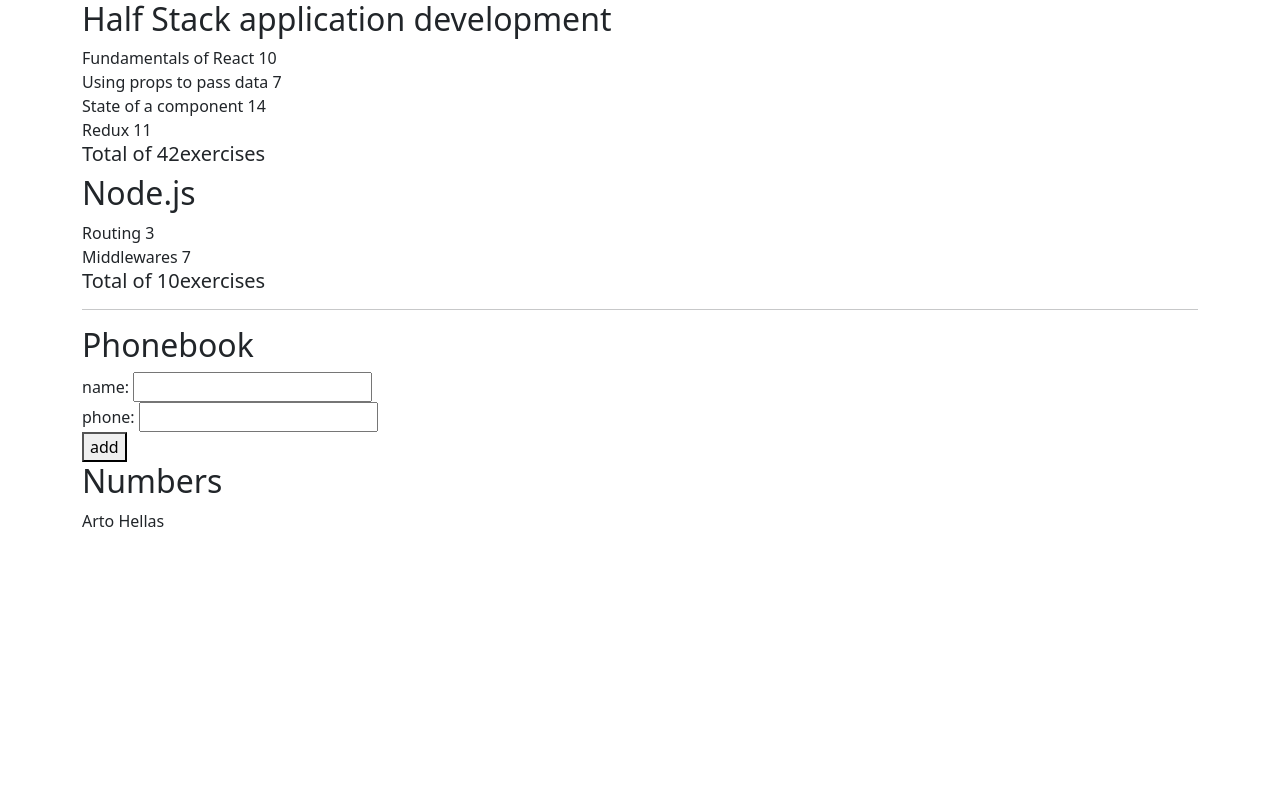
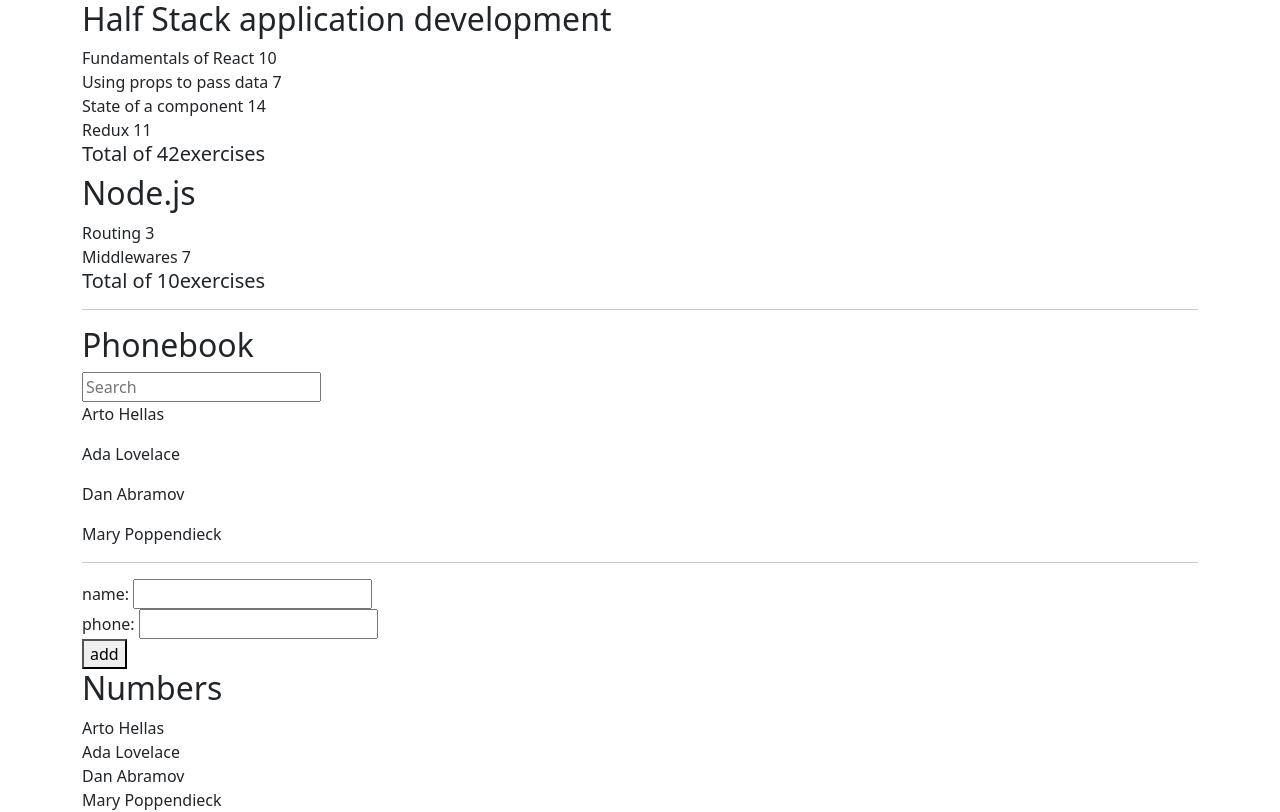
Before and after one commit to Peterzolo/Part2, a React (Create React App) app: page / in a window 1280 px wide. Built offline with nearby package versions, Linux system fonts and the light colour scheme.

Commit message:
Update Form.jsx
Modified codes

```diff
--- a/src/components/Form.jsx
+++ b/src/components/Form.jsx
@@ -1,11 +1,25 @@
 import React, { useState } from "react";
 
 const Form = () => {
-  const [persons, setPersons] = useState([{ name: "Arto Hellas" }]);
+  const [persons, setPersons] = useState([
+    { name: "Arto Hellas", number: "040-123456", id: 1 },
+    { name: "Ada Lovelace", number: "39-44-5323523", id: 2 },
+    { name: "Dan Abramov", number: "12-43-234345", id: 3 },
+    { name: "Mary Poppendieck", number: "39-23-6423122", id: 4 },
+  ]);
   const [newName, setNewName] = useState("");
   const [phone, setPhone] = useState("");
 
-  console.log("PERSONS", persons);
+  const [searchName, setsearchName] = useState("");
+
+  const handleSearchChange = (event) => {
+    setsearchName(event.target.value);
+    console.log("EVENT TARGET", event.target.value);
+  };
+
+  const filteredPersonNames = persons.filter((person) =>
+    person.name.includes(searchName)
+  );
 
   const handleSubmit = (event) => {
     event.preventDefault();
@@ -24,6 +38,24 @@ const Form = () => {
   return (
     <div>
       <h2>Phonebook</h2>
+      <div>
+        <form action="">
+          <input
+            type="text"
+            placeholder="Search"
+            value={searchName}
+            onChange={handleSearchChange}
+          />
+        </form>
+        <div>
+          {filteredPersonNames.map((name) => (
+            <div key={name.id}>
+              <p>{name.name}</p>
+            </div>
+          ))}
+        </div>
+      </div>
+      <hr />
       <form onSubmit={handleSubmit}>
         <div>
           name:{" "}
```
